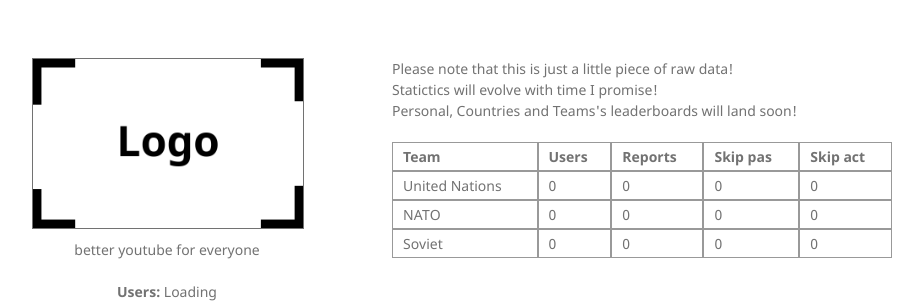
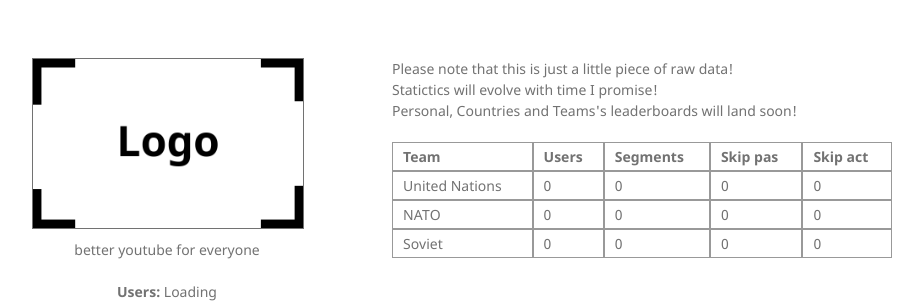
Before and after one commit to qrluke/adwhore.net, a Jekyll site: the page built from docs/stats.md, in a window 1280 px wide, cut to the strip 0-304 px from the top of the page. Shown: the whole strip, without its empty margins (178-1101 px from the left). Built offline with Jekyll 4.4.1, drawn with Linux system fonts in a browser that asks for light colours.

Commit message:
Renamed reports -> segments

```diff
--- a/docs/_includes/stats.html
+++ b/docs/_includes/stats.html
@@ -6,7 +6,7 @@ Statictics will evolve with time I promise!<br>Personal, Countries and Teams's l
         <div class="divTableRow">
             <div class="divTableCell"><b>Team</b></div>
             <div class="divTableCell"><b>Users</b></div>
-            <div class="divTableCell"><b>Reports</b></div>
+            <div class="divTableCell"><b>Segments</b></div>
             <div class="divTableCell"><b>Skip pas</b></div>
             <div class="divTableCell"><b>Skip act</b></div>
         </div>
```
